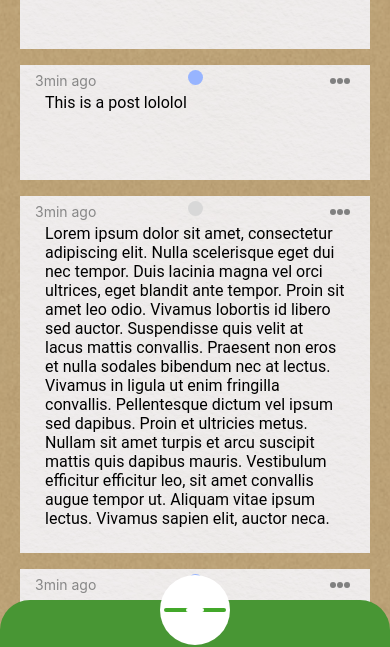
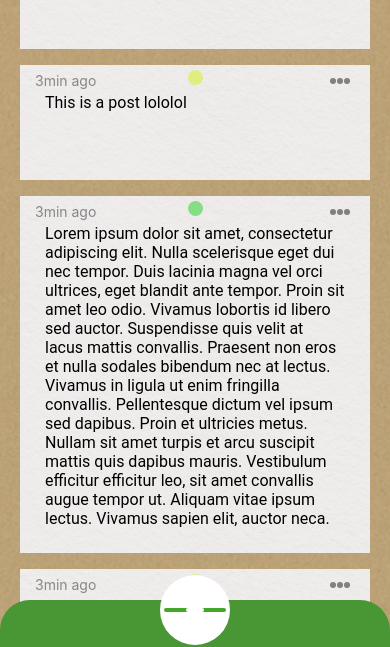
Before and after one commit to SimenMH/neighbourly, a React Native app in the folder client/: screen / in a window 390 px wide. Shown: the part 174-821 px from the top of the page. Built offline with nearby package versions, Linux system fonts and the light colour scheme.

Commit message:
fix: fix random color picker to inlcude last color

```diff
--- a/client/components/post/Post.component.js
+++ b/client/components/post/Post.component.js
@@ -7,7 +7,7 @@ import paperBackground from '../../assets/paper-texture01.jpg';
 export default function Post (props) {
   // Move this logic into create post and save the color in post data
   const pinColors = ['#FF9797', '#97B4FF', '#DEEE7F', '#D8D8D8', '#85DD84']
-  const pinColor = pinColors[Math.floor(Math.random() * (pinColors.length-1))]
+  const pinColor = pinColors[Math.floor(Math.random() * (pinColors.length))]
 
   return (
     <View style={styles.container}>
```
